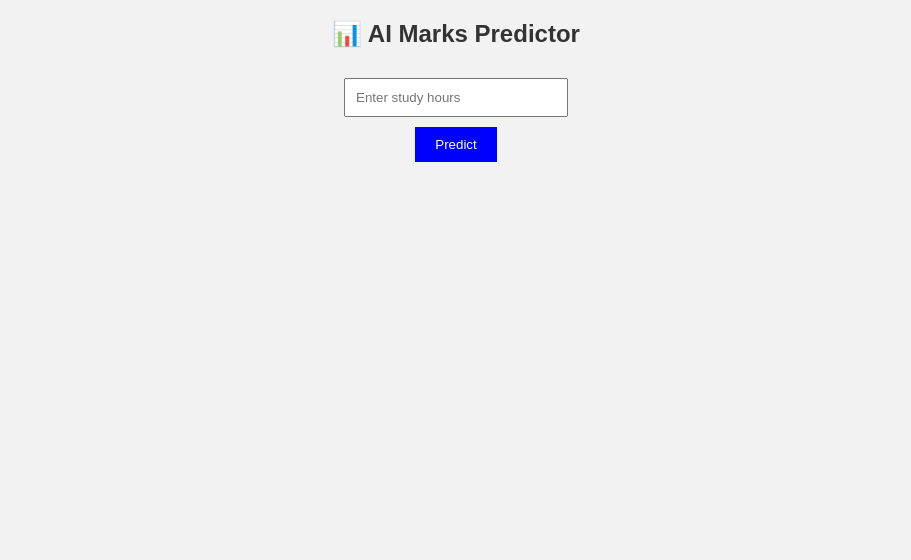
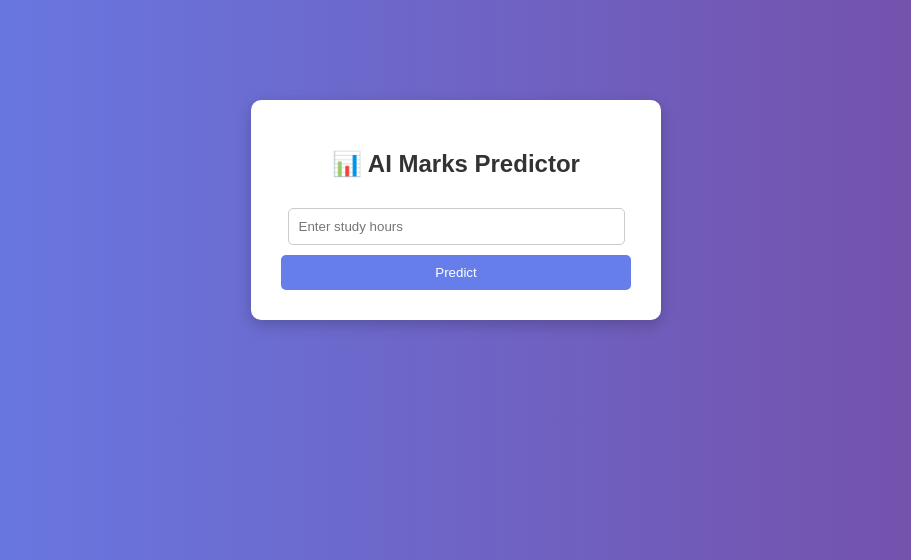
Before and after one commit to sindhuvarshi/ai-project, a Flask app: page / in a window 1280 px wide. Shown: the top 560 px of the page, without its empty margins (184-1095 px from the left). Run offline with Flask 3, Linux system fonts and the light colour scheme; parts of the project's set-up code (start-up, migrations or seed data) failed here and were passed over.

Commit message:
UI improved

```diff
--- a/templates/index.html
+++ b/templates/index.html
@@ -2,44 +2,75 @@
 <html>
 <head>
     <title>AI Marks Predictor</title>
+
     <style>
         body {
+            margin: 0;
+            font-family: Arial, sans-serif;
+            background: linear-gradient(to right, #667eea, #764ba2);
+        }
+
+        .container {
+            width: 350px;
+            margin: 100px auto;
+            background: white;
+            padding: 30px;
+            border-radius: 10px;
             text-align: center;
-            font-family: Arial;
-            background-color: #f2f2f2;
+            box-shadow: 0px 5px 15px rgba(0,0,0,0.2);
         }
+
         h2 {
+            margin-bottom: 20px;
             color: #333;
         }
+
         input {
+            width: 90%;
             padding: 10px;
-            width: 200px;
-            margin: 10px;
+            margin: 10px 0;
+            border-radius: 5px;
+            border: 1px solid #ccc;
         }
+
         button {
-            padding: 10px 20px;
-            background-color: blue;
+            width: 100%;
+            padding: 10px;
+            background: #667eea;
             color: white;
             border: none;
+            border-radius: 5px;
+            cursor: pointer;
         }
-        h3 {
+
+        button:hover {
+            background: #5a67d8;
+        }
+
+        .result {
+            margin-top: 15px;
+            font-size: 18px;
             color: green;
         }
     </style>
 </head>
+
 <body>
 
+<div class="container">
     <h2>📊 AI Marks Predictor</h2>
 
     <form action="/predict" method="post">
         <input type="text" name="hours" placeholder="Enter study hours">
-        <br>
         <button type="submit">Predict</button>
     </form>
 
     {% if result %}
-        <h3>Predicted Marks: {{ result }}</h3>
+        <div class="result">
+            Predicted Marks: {{ result }}
+        </div>
     {% endif %}
+</div>
 
 </body>
 </html>
```
